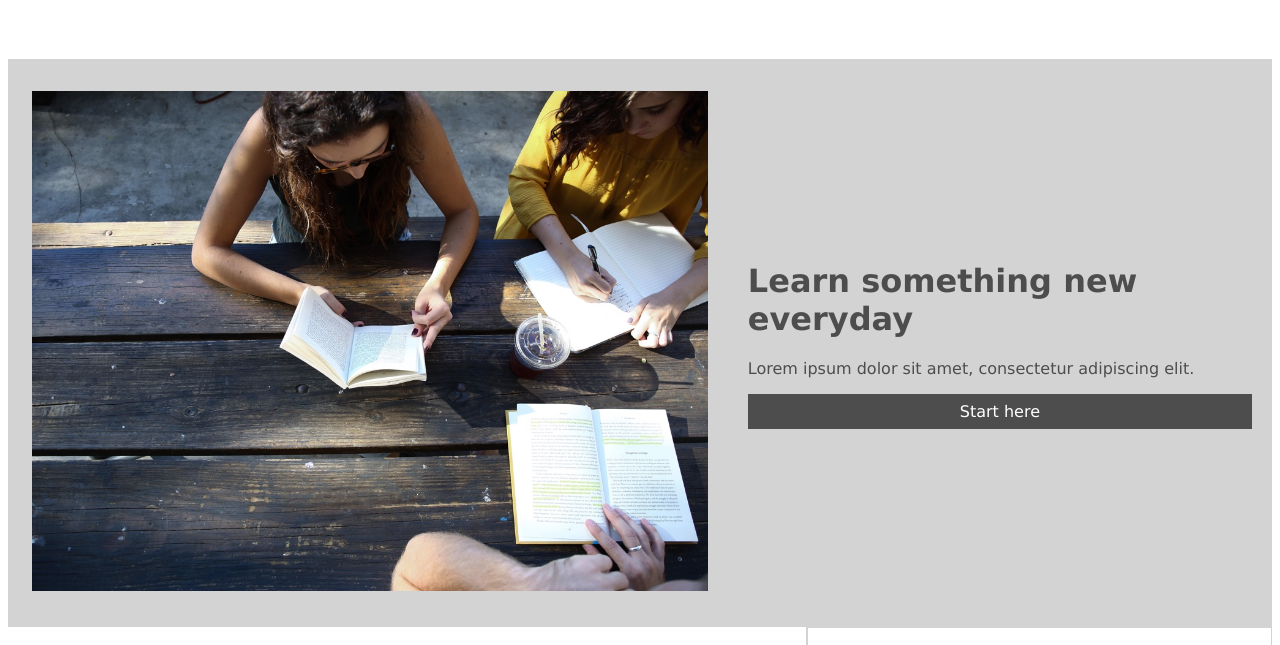
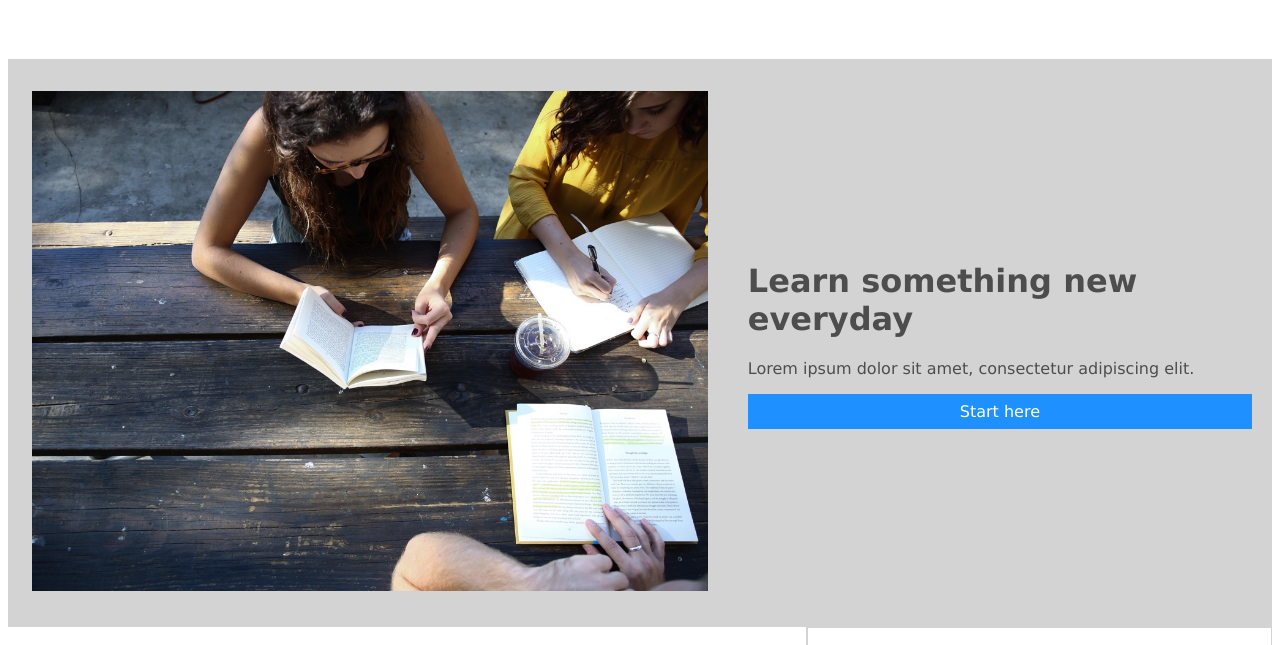
Before and after one commit to ngafshani/colmar-academy, a plain HTML site: page index.html in a window 1280 px wide. In both pictures the pointer is over the element "Start here". Shown: the part 77-722 px from the top of the page. Drawn offline with Linux system fonts and the light colour scheme.

Commit message:
minor tweaks

```diff
--- a/resources/css/style.css
+++ b/resources/css/style.css
@@ -135,6 +135,12 @@ nav ul li {
   text-align: center;
 }
 
+.button:hover {
+  background-color: dodgerblue;
+  transition-property: background-color;
+  transition-duration: 1s;
+}
+
 .info {
   display: flex;
 }
@@ -186,14 +192,14 @@ nav ul li {
 }
 
 .courses {
-
   padding-bottom: 32px;
 }
 
 .course {
-
   margin: 16px;
   background-color: white;
+  flex-grow: 1;
+  flex-shrink: 1;
 }
 
 .course img {
```
